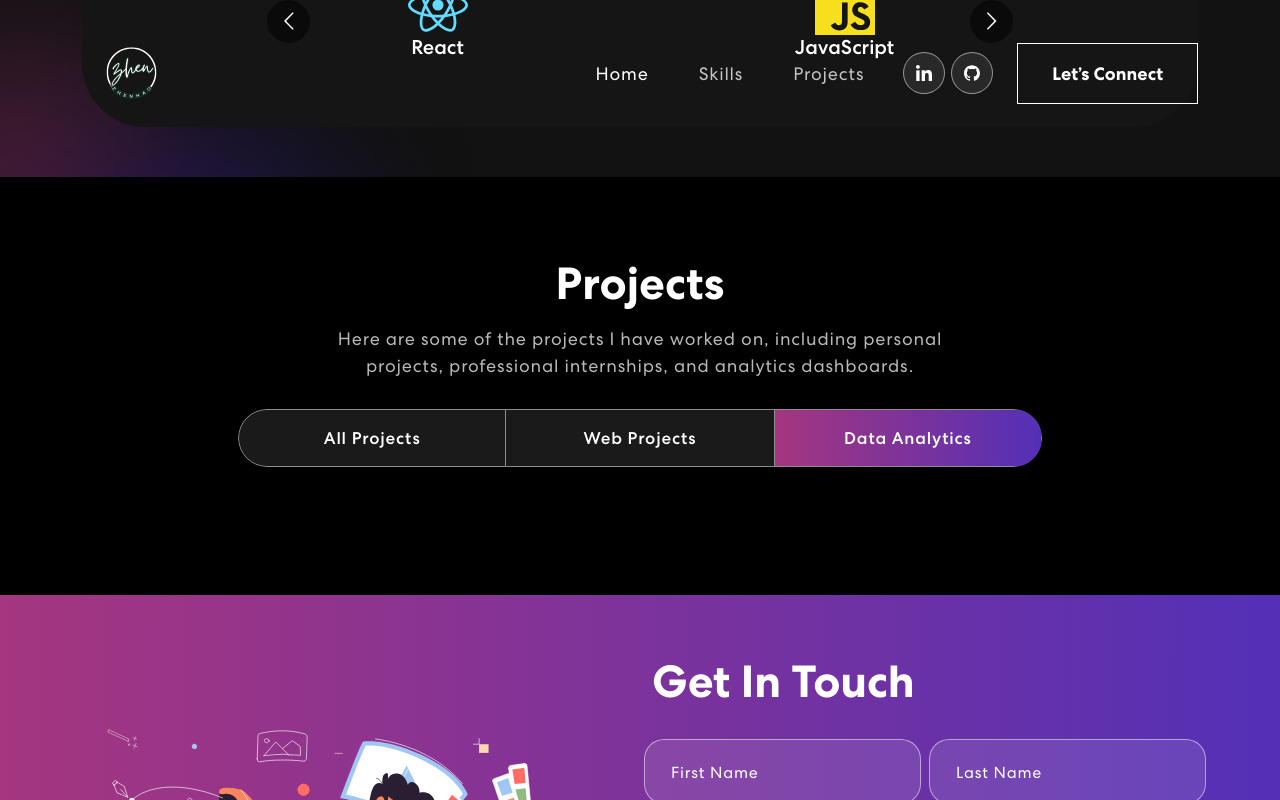
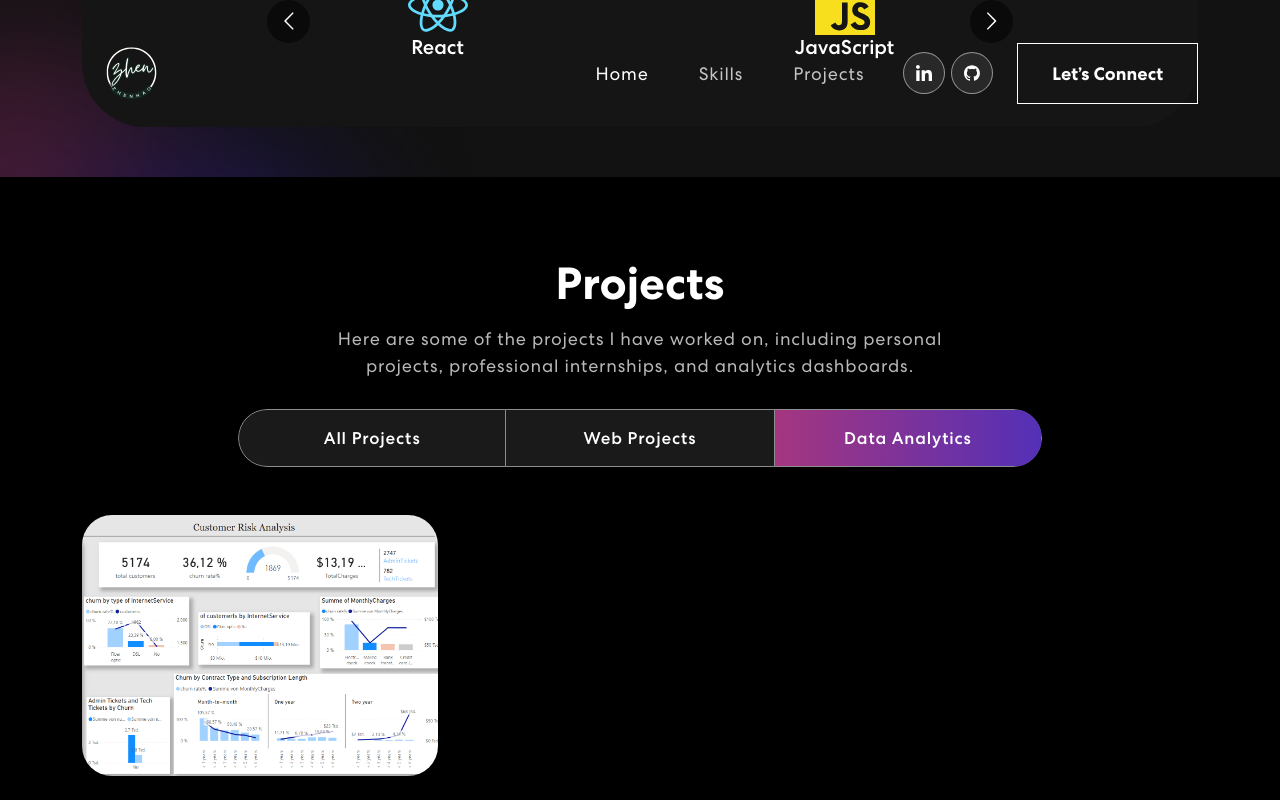
Before and after one commit to ZhenhaoPeng/portfolio, a React (Create React App) app: page / in a window 1280 px wide. Both pictures are taken after a click on the tab "Data Analytics". Shown: the part 956-1756 px from the top of the page. Built offline with nearby package versions, Linux system fonts and the light colour scheme.

Commit message:
Update projekt powerBi

```diff
--- a/src/components/Projects.js
+++ b/src/components/Projects.js
@@ -116,7 +116,7 @@ export const Projects = () => {
                         <Row>
                           {projects
                             .filter((project) =>
-                              project.title.includes("Power BI")
+                              project.title.includes("PowerBI")
                             )
                             .map((project, index) => {
                               return <ProjectCard key={index} {...project} />;
```
